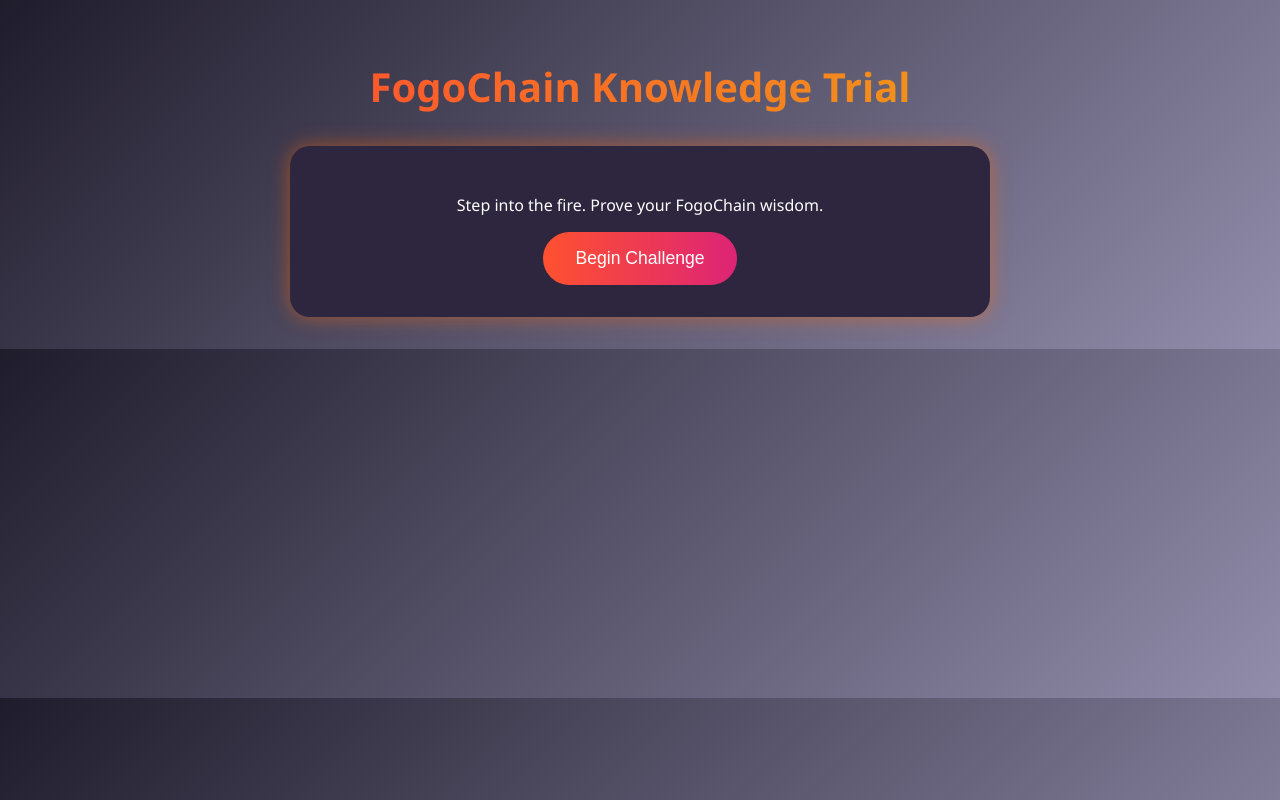
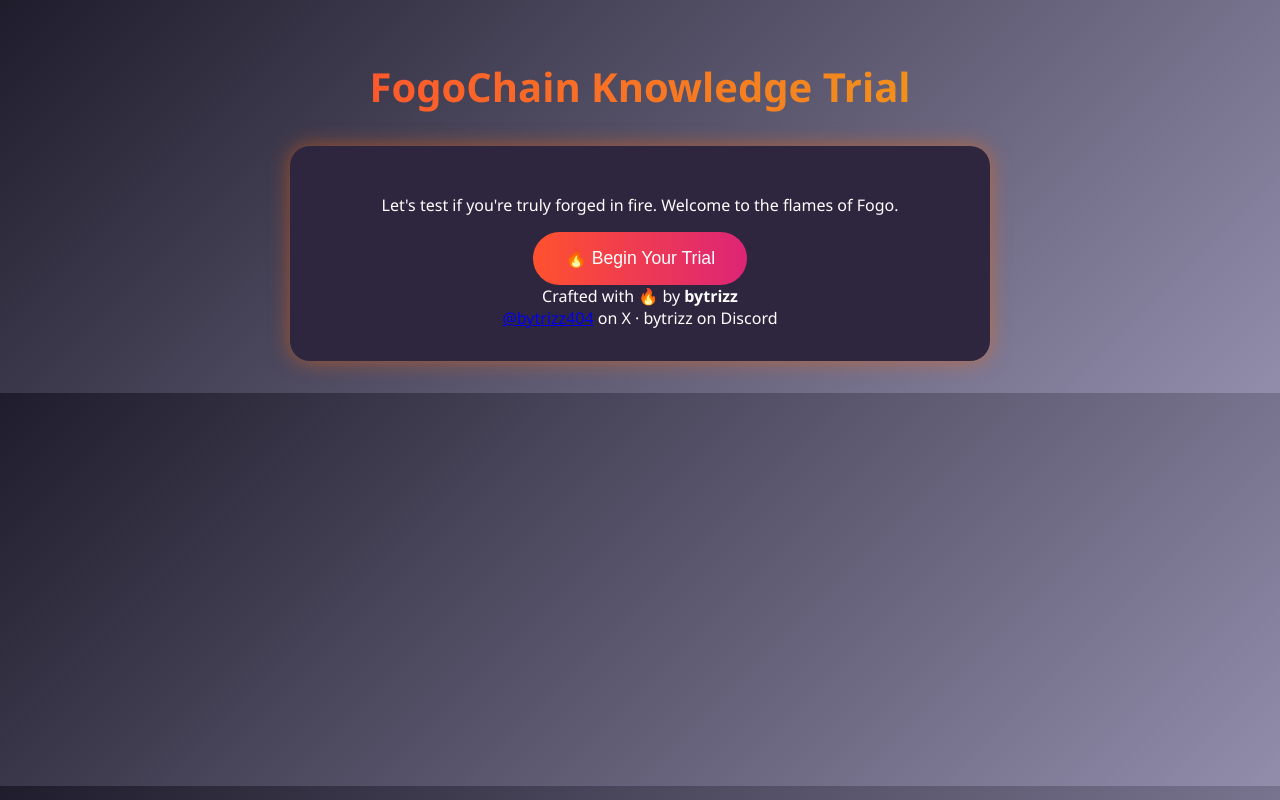
Before and after one commit to solotoxicxd/fogochain-quiz, a React (Create React App) app: page / in a window 1280 px wide. Built offline with nearby package versions, Linux system fonts and the light colour scheme.

Commit message:
Update App.jsx

```diff
--- a/src/App.jsx
+++ b/src/App.jsx
@@ -42,13 +42,17 @@ function App() {
 
       {!quizStarted ? (
         <div className="start-screen">
-          <p>Step into the fire. Prove your FogoChain wisdom.</p>
-          <button className="start-btn" onClick={startQuiz}>Begin Challenge</button>
+          <p className="subtitle">Let's test if you're truly forged in fire. Welcome to the flames of Fogo.</p>
+          <button className="start-btn" onClick={startQuiz}>🔥 Begin Your Trial</button>
+          <footer className="footer">
+            Crafted with 🔥 by <strong>bytrizz</strong><br />
+            <a href="https://x.com/bytrizz404" target="_blank" rel="noopener noreferrer">@bytrizz404</a> on X · <span>bytrizz</span> on Discord
+          </footer>
         </div>
       ) : !showPopup ? (
         <div className="quiz-box">
           <h2>{quizSet[currentQ].question}</h2>
-          <div className="options">
+          <div className="options-grid">
             {quizSet[currentQ].options.map((opt, idx) => (
               <button key={idx} onClick={() => handleAnswer(opt)}>
                 {opt}
@@ -58,7 +62,7 @@ function App() {
           <div className="timer">Time left: {timeLeft}s</div>
         </div>
       ) : (
-        <ResultPopup score={score} />
+        <ResultPopup score={score} onRestart={startQuiz} />
       )}
     </div>
   );
```
